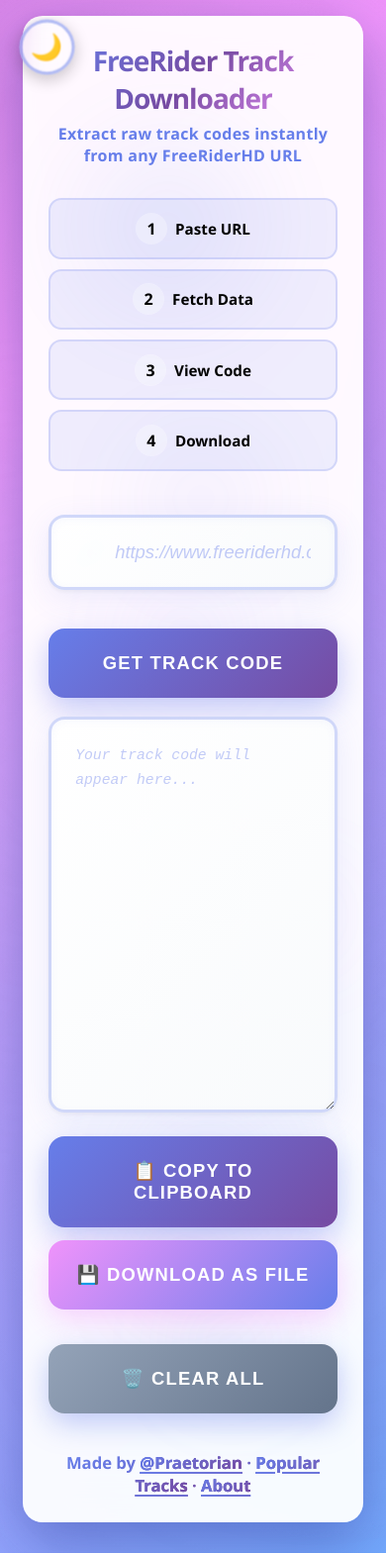
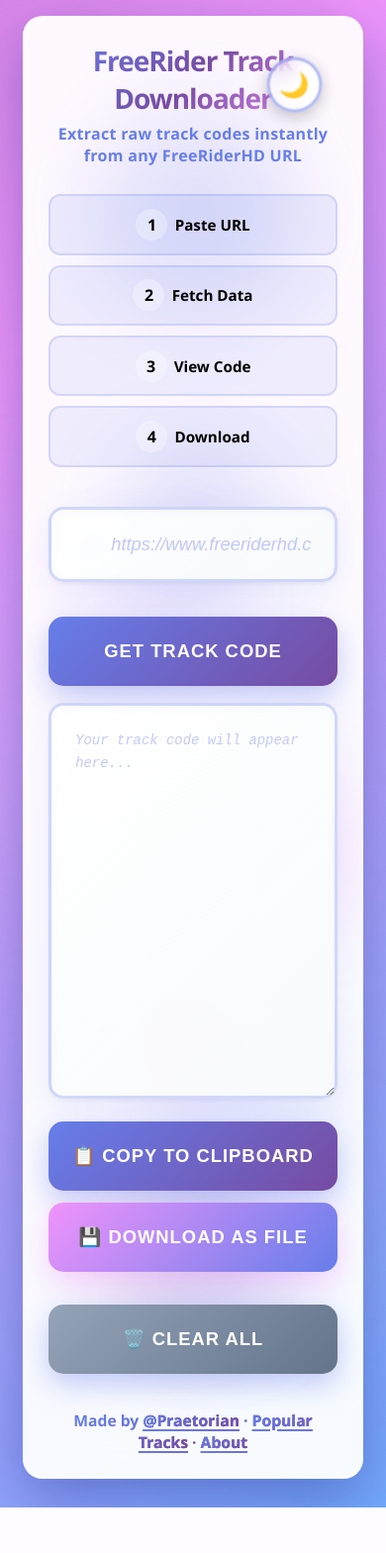
Before and after one commit to Praetorian301/FreeriderHD-Track-Downloader, a Flask app: page / in a window 390 px wide. Shown: the whole page at 99% size. After the commit the page ends 1523 px from the top, so only its background shows below. Run offline with Flask 3, Linux system fonts and the light colour scheme.

Commit message:
Major UI overhaul: floating particles, responsive scaling, and dark mode repositioning

```diff
--- /dev/null
+++ b/FRHDTrackPuller/requirements.txt
@@ -0,0 +1,2 @@
+Flask==3.0.0
+requests==2.31.0
--- a/FRHDTrackPuller/static/styles.css
+++ b/FRHDTrackPuller/static/styles.css
@@ -127,7 +127,7 @@ body::after {
     animation: fadeIn 0.6s ease-out;
     display: flex;
     flex-direction: column;
-    gap: 1.2rem;
+    gap: 1.1rem;
     text-align: center;
     position: relative;
     z-index: 1;
@@ -150,79 +150,79 @@ body::after {
 .particle {
     position: absolute;
     border-radius: 50%;
-    filter: blur(40px);
-    opacity: 0.15;
+    filter: blur(30px);
+    opacity: 0.25;
     animation-timing-function: ease-in-out;
     animation-iteration-count: infinite;
 }
 
 .particle-1 {
-    width: 200px;
-    height: 200px;
-    background: radial-gradient(circle, rgba(102, 126, 234, 0.8), transparent);
+    width: 220px;
+    height: 220px;
+    background: radial-gradient(circle, rgba(102, 126, 234, 1), transparent);
     top: 10%;
     left: 5%;
     animation: float1 25s infinite;
 }
 
 .particle-2 {
-    width: 150px;
-    height: 150px;
-    background: radial-gradient(circle, rgba(240, 147, 251, 0.8), transparent);
+    width: 180px;
+    height: 180px;
+    background: radial-gradient(circle, rgba(240, 147, 251, 1), transparent);
     top: 60%;
     right: 10%;
     animation: float2 30s infinite;
 }
 
 .particle-3 {
-    width: 180px;
-    height: 180px;
-    background: radial-gradient(circle, rgba(165, 180, 252, 0.8), transparent);
+    width: 200px;
+    height: 200px;
+    background: radial-gradient(circle, rgba(165, 180, 252, 1), transparent);
     bottom: 15%;
     left: 15%;
     animation: float3 35s infinite;
 }
 
 .particle-4 {
-    width: 120px;
-    height: 120px;
-    background: radial-gradient(circle, rgba(196, 181, 253, 0.8), transparent);
+    width: 150px;
+    height: 150px;
+    background: radial-gradient(circle, rgba(196, 181, 253, 1), transparent);
     top: 40%;
     right: 25%;
     animation: float4 28s infinite;
 }
 
 .particle-5 {
-    width: 160px;
-    height: 160px;
-    background: radial-gradient(circle, rgba(118, 75, 162, 0.6), transparent);
+    width: 190px;
+    height: 190px;
+    background: radial-gradient(circle, rgba(118, 75, 162, 0.9), transparent);
     top: 75%;
     right: 35%;
     animation: float5 32s infinite;
 }
 
 .particle-6 {
-    width: 140px;
-    height: 140px;
-    background: radial-gradient(circle, rgba(102, 126, 234, 0.7), transparent);
+    width: 170px;
+    height: 170px;
+    background: radial-gradient(circle, rgba(102, 126, 234, 1), transparent);
     top: 25%;
     left: 45%;
     animation: float6 27s infinite;
 }
 
 .particle-7 {
-    width: 100px;
-    height: 100px;
-    background: radial-gradient(circle, rgba(240, 147, 251, 0.6), transparent);
+    width: 140px;
+    height: 140px;
+    background: radial-gradient(circle, rgba(240, 147, 251, 0.9), transparent);
     bottom: 35%;
     right: 15%;
     animation: float7 24s infinite;
 }
 
 .particle-8 {
-    width: 130px;
-    height: 130px;
-    background: radial-gradient(circle, rgba(165, 180, 252, 0.7), transparent);
+    width: 160px;
+    height: 160px;
+    background: radial-gradient(circle, rgba(165, 180, 252, 1), transparent);
     bottom: 5%;
     left: 55%;
     animation: float8 29s infinite;
@@ -342,34 +342,46 @@ body::after {
 
 /* Heading Styles */
 h1 {
-    font-size: 2.8rem;
+    font-size: 2.6rem;
     font-weight: 800;
     background: linear-gradient(135deg, #667eea 0%, #764ba2 50%, #f093fb 100%);
     -webkit-background-clip: text;
     -webkit-text-fill-color: transparent;
     background-clip: text;
-    margin-bottom: 0.4rem;
+    margin-bottom: 0.35rem;
     letter-spacing: -1px;
     animation: fadeIn 0.8s ease-out;
 }
 
 /* Hero Section Styles */
 .hero-section {
+    display: flex;
+    align-items: flex-start;
+    justify-content: center;
+    gap: 1rem;
     text-align: center;
-    margin-bottom: 0.4rem;
+    margin-bottom: 0.35rem;
     animation: fadeIn 0.6s ease-out;
+    position: relative;
+}
+
+.hero-content {
+    flex: 1;
+    display: flex;
+    flex-direction: column;
+    align-items: center;
 }
 
 .hero-section h1 {
-    font-size: 2.8rem;
-    margin-bottom: 0.4rem;
+    font-size: 2.6rem;
+    margin-bottom: 0.35rem;
 }
 
 .hero-tagline {
-    font-size: 0.96rem;
+    font-size: 0.9rem;
     color: #667eea;
     font-weight: 600;
-    margin-bottom: 0.4rem;
+    margin-bottom: 0.35rem;
     letter-spacing: 0.3px;
 }
 
@@ -381,21 +393,21 @@ body.dark-mode .hero-tagline {
 .step-indicator {
     display: grid;
     grid-template-columns: repeat(4, 1fr);
-    gap: 0.6rem;
-    margin-bottom: 1.6rem;
+    gap: 0.55rem;
+    margin-bottom: 1.4rem;
 }
 
 .step {
     display: flex;
     align-items: center;
     justify-content: center;
-    gap: 0.5rem;
-    padding: 0.8rem 0.6rem;
+    gap: 0.45rem;
+    padding: 0.75rem 0.55rem;
     background: rgba(102, 126, 234, 0.1);
-    border-radius: 13px;
+    border-radius: 12px;
     border: 2px solid rgba(102, 126, 234, 0.2);
     font-weight: 700;
-    font-size: 0.88rem;
+    font-size: 0.85rem;
     transition: all 0.3s ease;
 }
 
@@ -431,31 +443,31 @@ body.dark-mode .step {
 /* Input Section with Icon */
 .input-wrapper {
     position: relative;
-    margin-bottom: 1.2rem;
+    margin-bottom: 1.1rem;
 }
 
 .input-icon {
     position: absolute;
-    left: 1.6rem;
+    left: 1.5rem;
     top: 50%;
     transform: translateY(-50%);
-    font-size: 1.6rem;
+    font-size: 1.5rem;
     opacity: 0.6;
     pointer-events: none;
 }
 
 #freerider-url {
-    padding-left: 4rem;
+    padding-left: 3.75rem;
 }
 
 /* Input Styles */
 input[type="text"],
 input[type="input"] {
     width: 100%;
-    padding: 1.6rem;
-    font-size: 1.04rem;
+    padding: 1.5rem;
+    font-size: 0.98rem;
     border: 3px solid rgba(102, 126, 234, 0.3);
-    border-radius: 16px;
+    border-radius: 15px;
     background: linear-gradient(135deg, rgba(255, 255, 255, 0.95), rgba(248, 250, 252, 0.95));
     backdrop-filter: blur(10px);
     color: #1a1a2e;
@@ -490,18 +502,18 @@ input[type="input"]:focus {
 /* Textarea Styles */
 textarea {
     width: 100%;
-    height: 440px;
-    padding: 1.6rem;
-    font-size: 0.92rem;
+    height: 400px;
+    padding: 1.5rem;
+    font-size: 0.87rem;
     font-family: 'Courier New', monospace;
     border: 3px solid rgba(102, 126, 234, 0.3);
-    border-radius: 16px;
+    border-radius: 15px;
     background: linear-gradient(135deg, rgba(255, 255, 255, 0.95), rgba(248, 250, 252, 0.95));
     backdrop-filter: blur(10px);
     color: #1a1a2e;
     resize: vertical;
     transition: all 0.3s ease;
-    line-height: 1.7;
+    line-height: 1.65;
     animation: fadeIn 1.2s ease-out;
     box-shadow:
         0 8px 32px rgba(102, 126, 234, 0.12),
@@ -528,17 +540,17 @@ textarea:focus {
 /* Button Styles */
 button {
     width: 100%;
-    padding: 1.6rem;
-    font-size: 1.04rem;
+    padding: 1.5rem;
+    font-size: 0.98rem;
     font-weight: 700;
     color: #ffffff;
     background: linear-gradient(135deg, #667eea 0%, #764ba2 100%);
     border: none;
-    border-radius: 16px;
+    border-radius: 15px;
     cursor: pointer;
     transition: all 0.3s ease;
     text-transform: uppercase;
-    letter-spacing: 1.2px;
+    letter-spacing: 1px;
     box-shadow: 0 10px 30px rgba(102, 126, 234, 0.4);
     position: relative;
     overflow: hidden;
@@ -771,16 +783,18 @@ body.dark-mode .tips-section {
 
 /* Dark Mode Toggle */
 .dark-mode-toggle {
-    position: fixed;
-    top: 20px;
-    left: 20px;
-    font-size: 2rem;
+    position: relative;
+    top: 0;
+    right: 0;
+    font-size: 1.8rem;
     background: rgba(255, 255, 255, 0.3);
     backdrop-filter: blur(10px);
     border: 3px solid rgba(102, 126, 234, 0.5);
     border-radius: 50%;
-    width: 65px;
-    height: 65px;
+    width: 55px;
+    height: 55px;
+    min-width: 55px;
+    min-height: 55px;
     display: flex;
     align-items: center;
     justify-content: center;
@@ -791,6 +805,7 @@ body.dark-mode .tips-section {
     animation: pulse 3s ease-in-out infinite;
     line-height: 1;
     padding: 0;
+    flex-shrink: 0;
 }
 
 .dark-mode-toggle:hover {
@@ -934,7 +950,7 @@ body.dark-mode footer a {
 .button-grid {
     display: grid;
     grid-template-columns: 1fr 1fr;
-    gap: 0.8rem;
+    gap: 0.75rem;
 }
 
 .button-grid button {
@@ -943,8 +959,8 @@ body.dark-mode footer a {
 
 /* Footer */
 footer {
-    margin-top: 1.2rem;
-    font-size: 0.96rem;
+    margin-top: 1.1rem;
+    font-size: 0.9rem;
     color: #555;
     animation: fadeIn 1.3s ease-out;
 }
@@ -955,7 +971,7 @@ footer strong {
     -webkit-text-fill-color: transparent;
     background-clip: text;
     font-weight: 700;
-    font-size: 1.04rem;
+    font-size: 0.98rem;
 }
 
 footer a {
@@ -979,7 +995,7 @@ footer a:hover {
 }
 
 footer a strong {
-    font-size: 1.04rem;
+    font-size: 0.98rem;
     font-weight: 800;
 }
 
@@ -1331,10 +1347,20 @@ body.dark-mode .cta-section {
         font-size: 1.75rem;
     }
 
+    .hero-section,
+    .about-hero {
+        flex-direction: column;
+        align-items: center;
+        gap: 0.75rem;
+    }
+
     .dark-mode-toggle {
-        width: 55px;
-        height: 55px;
-        font-size: 1.6rem;
+        width: 50px;
+        height: 50px;
+        font-size: 1.5rem;
+        position: absolute;
+        top: 1rem;
+        right: 1rem;
     }
 
     .stats-grid {
--- a/FRHDTrackPuller/templates/index.html
+++ b/FRHDTrackPuller/templates/index.html
@@ -272,7 +272,6 @@
     </script>
 </head>
 <body>
-    <button class="dark-mode-toggle" onclick="toggleDarkMode()" title="Switch to Dark Mode">🌙</button>
 
     <div class="container">
         <!-- Floating Particles Background -->
@@ -288,8 +287,11 @@
         </div>
 
         <div class="hero-section">
-            <h1>FreeRider Track Downloader</h1>
-            <p class="hero-tagline">Extract raw track codes instantly from any FreeRiderHD URL</p>
+            <button class="dark-mode-toggle" onclick="toggleDarkMode()" title="Switch to Dark Mode">🌙</button>
+            <div class="hero-content">
+                <h1>FreeRider Track Downloader</h1>
+                <p class="hero-tagline">Extract raw track codes instantly from any FreeRiderHD URL</p>
+            </div>
         </div>
 
         <!-- Step Indicator -->
```
Also changed, not shown: other parts of FRHDTrackPuller/static/styles.css (+39 -38 lines), FRHDTrackPuller/templates/about.html (+9 -3 lines), FRHDTrackPuller/templates/popular.html (+5 -3 lines).
